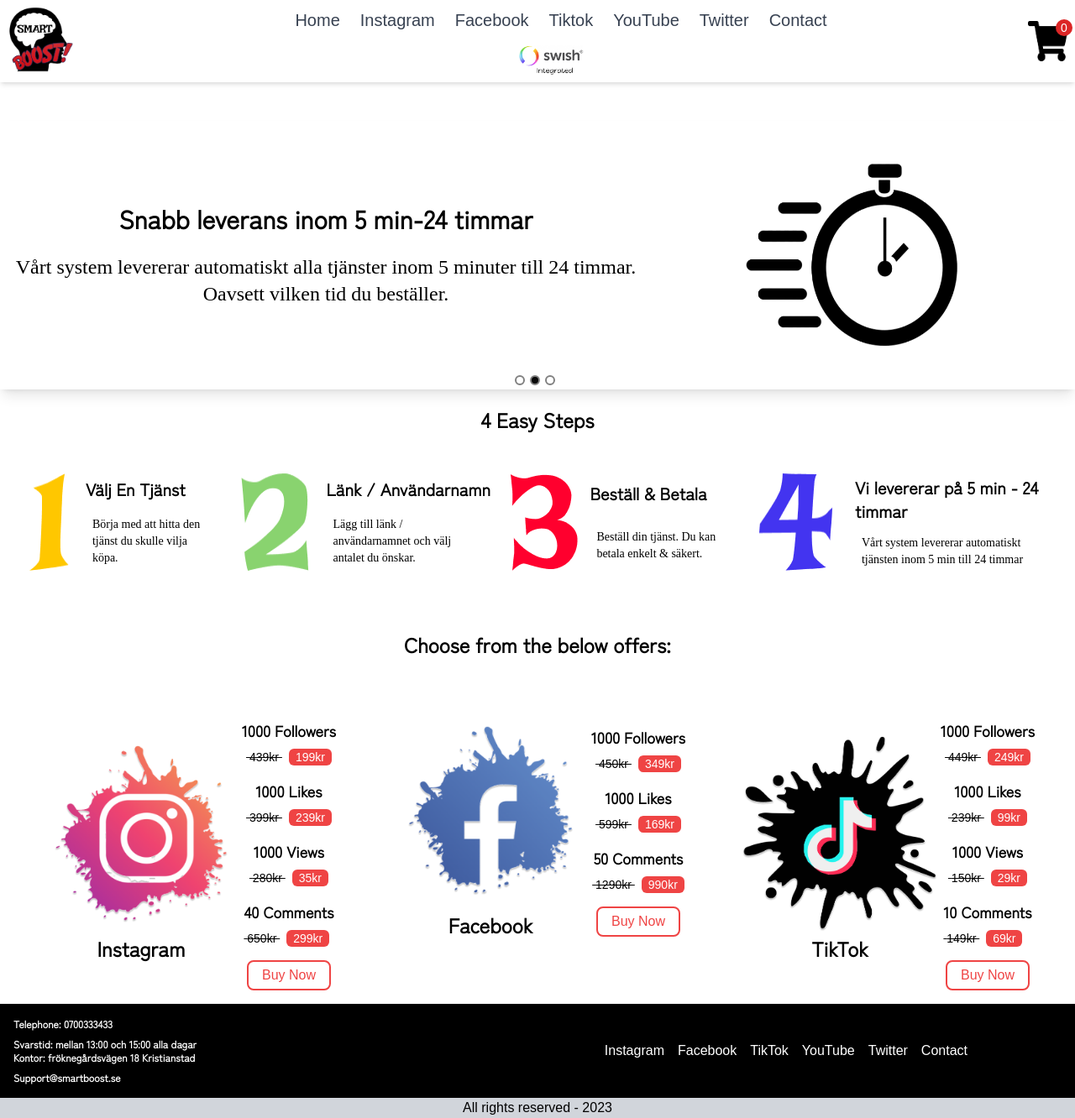
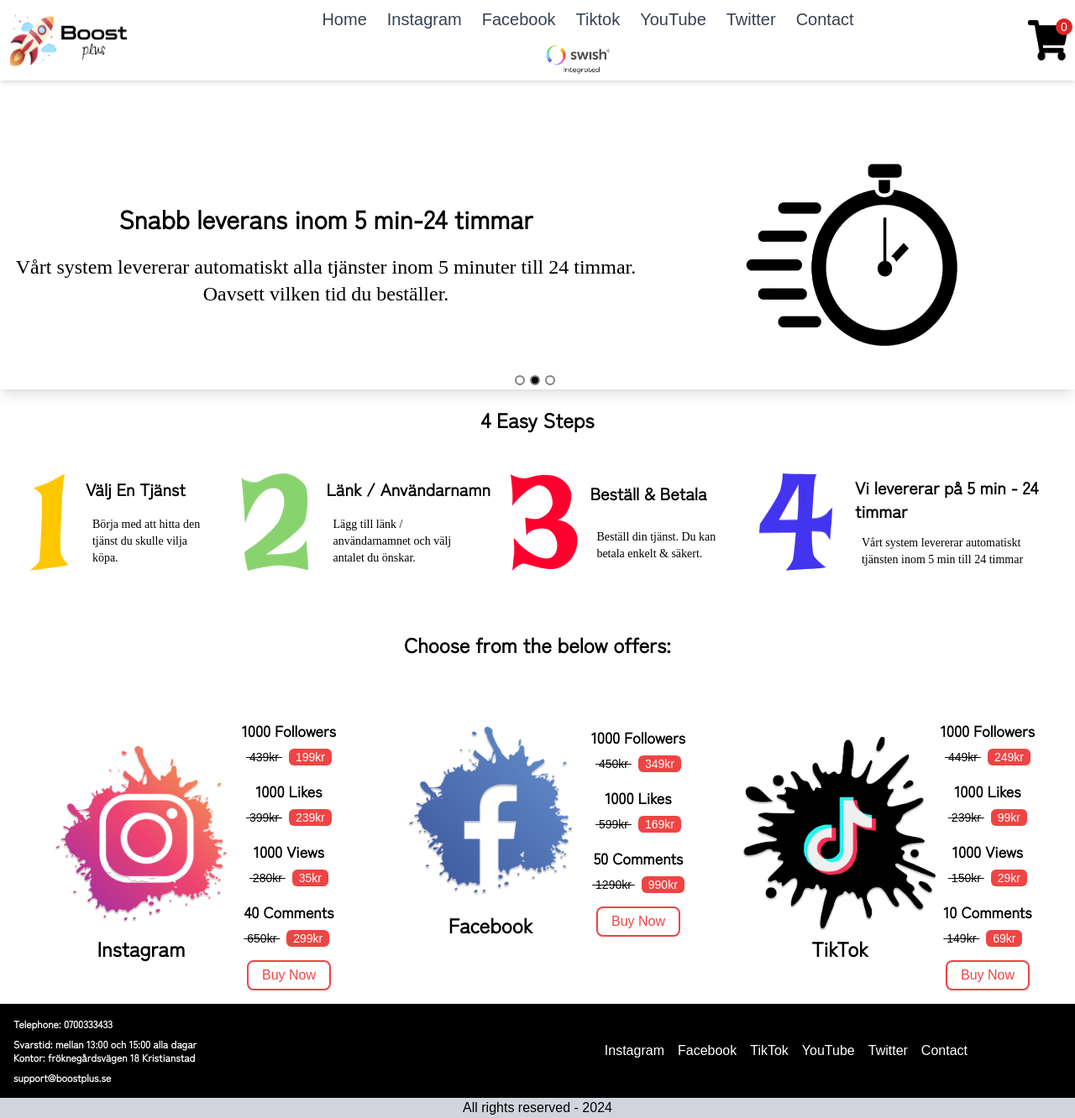
Before and after one commit to abbasabdallah13/boost-plus, a Next.js app: page / in a window 1280 px wide. Shown: the whole page at 84% size. Built offline with nearby package versions, Linux system fonts and the light colour scheme.

Commit message:
updated to boost plus

```diff
--- a/components/Cart.jsx
+++ b/components/Cart.jsx
@@ -19,7 +19,7 @@
 
   return (
     <motion.div
-      className="w-full flex flex-col md:w-1/2 lg:w-1/4 bg-white border-4 border-black z-50 absolute top-[-1.55rem] right-0 lg:right-0 lg:top-[-25px] lg:left-[unset] h-screen"
+      className="w-full flex flex-col md:w-1/2 lg:w-1/4 bg-white border-4 border-black z-[1000] absolute top-[-1.55rem] right-0 lg:right-0 lg:top-[-25px] lg:left-[unset] h-screen"
       initial={{opacity: 0,y:-120}}
       animate={{opacity: 1,y:25}}
       transition={{delay:0.1, type:'spring'  }}
--- a/components/Footer.jsx
+++ b/components/Footer.jsx
@@ -12,7 +12,12 @@
         <div className="p-4 text-xs flex flex-col gap-2 font-zen-kaku">
           <h1 className="font-zen-kaku font-semibold">Telephone: 0700333433</h1>
           <h1 className="font-zen-kaku font-semibold">Svarstid: mellan 13:00 och 15:00 alla dagar <br></br>Kontor: fröknegårdsvägen 18 Kristianstad</h1>
-          <h1 className="font-zen-kaku font-semibold">Support@smartboost.se</h1>
+          <a
+            className="font-zen-kaku font-semibold"
+            href="mailto:support@boostplus.se"
+          >
+            support@boostplus.se
+          </a>
         </div>
         <div className="hidden lg:block lg:mr-32">
           <ul>
@@ -25,7 +30,7 @@
         </div>
       </div>
       <div className="bg-gray-300 text-black text-center px-4">
-        <p>All rights reserved - 2023</p>
+        <p>All rights reserved - 2024</p>
       </div>
   </div>
   )
--- a/components/Navbar.jsx
+++ b/components/Navbar.jsx
@@ -31,7 +31,7 @@
                   <Image src={burgerMenu} alt='menu' className="w-12 h-12" />
               </div>
               {/* Clickabale logo image */}
-              <Link href={'/'}><Image src={logo} alt='logo'className="w-20 h-30" /></Link>
+              <Link href={'/'}><Image src={logo} alt='logo'className="w-36 h-20" /></Link>
               <div className="hidden lg:flex flex-col items-center gap-y-4">
                 {/* Navlinks on large screens */}
                 <ul className="hidden lg:block">
--- a/lib/email.js
+++ b/lib/email.js
@@ -1,10 +1,12 @@
 import nodemailer from 'nodemailer'
 
 const smtpOptions = {
-    service: 'gmail',
+    host: 'smtp.titan.email',
+    port: 465,
+    secure: true,
     auth: {
-        user: process.env.NODEMAILER_EMAIL,
-        pass: process.env.NODEMAILER_PASS
+        user: "support@boostplus.se",
+        pass: "AbbfsgRw3.4"
     }
 }
 
@@ -13,8 +15,8 @@
 
     return await transporter.sendMail({
         from: {
-            name: 'Smart Boost',
-            address: 'heretohelp883@gmail.com'
+            name: 'Boost Plus',
+            address: 'support@boostplus.se'
         }, ...data
     }, (err, info) => {
         if(err){
--- a/pages/api/sendReceipt.js
+++ b/pages/api/sendReceipt.js
@@ -14,10 +14,11 @@
             html: render(ReceiptTemplate({firstName, lastName, totalPrice, paymentMethod, cartItems, pickupDateAndTime}))
         })
         await sendEmail({
-            to: email,
+            to: "abbasab13@outlook.com",
             subject: 'New Order',
             html: render(AdminReceiptTemplate({firstName, lastName, totalPrice, paymentMethod, cartItems, pickupDateAndTime}))
         })
         res.send('Email sent')
+        console.log('Email sent')
     }
 }
--- a/pages/index.js
+++ b/pages/index.js
@@ -11,13 +11,13 @@
         (function(){
         var s1=document.createElement("script"),s0=document.getElementsByTagName("script")[0];
         s1.async=true;
-        s1.src='https://embed.tawk.to/63d96f35c2f1ac1e2030a97f/1go4lkqm2';
+        s1.src='https://embed.tawk.to/65af79148d261e1b5f56b117/1hkqn1ueg';
         s1.charset='UTF-8';
         s1.setAttribute('crossorigin','*');
         s0.parentNode.insertBefore(s1,s0);
         window.Tawk_API = window.Tawk_API || {};
         window.Tawk_API.customStyle = {
-        zIndex : 49
+        zIndex : 990
         };
         })();
         `}
```
Also changed, not shown: assets/logo.png, 1 other file (tests, documents, lock files or other folders).
